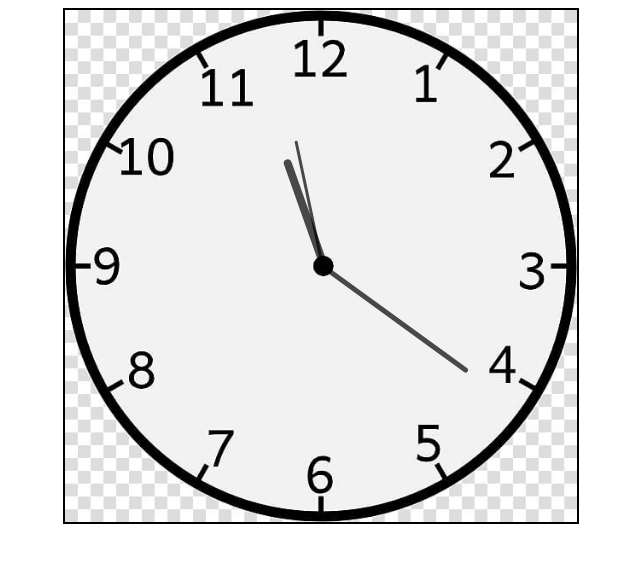
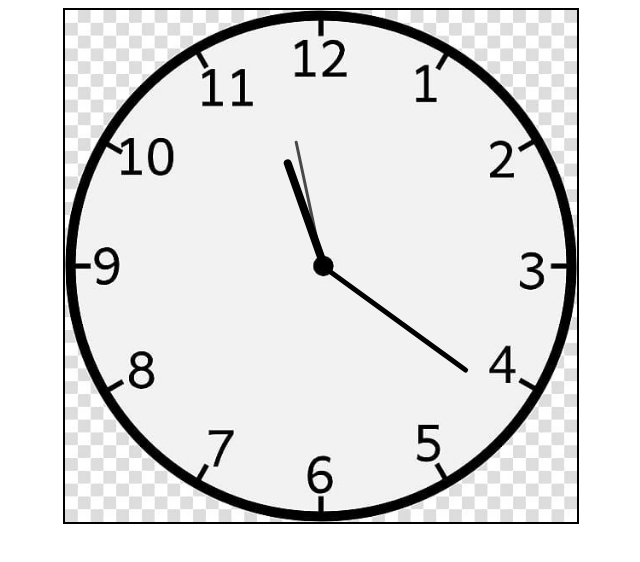
Before and after one commit to shivammishra92/AnalogClock, a plain HTML site: page index.html in a window 1280 px wide. Shown: the whole page, without its empty margins (319-959 px from the left). Drawn offline with Linux system fonts and the light colour scheme.

Commit message:
opacity changed

```diff
--- a/style.css
+++ b/style.css
@@ -22,7 +22,7 @@
     width: 1.59%;
     top: 28%;
     left: 49.8%;
-    opacity: 0.7;
+    opacity: 1;
 
 
 }
@@ -32,7 +32,7 @@
     width: 1%;
     top: 15%;
     left: 49.9%;
-    opacity: 0.7;
+    opacity: 1;
 
     /* display: none; */
 }
```
